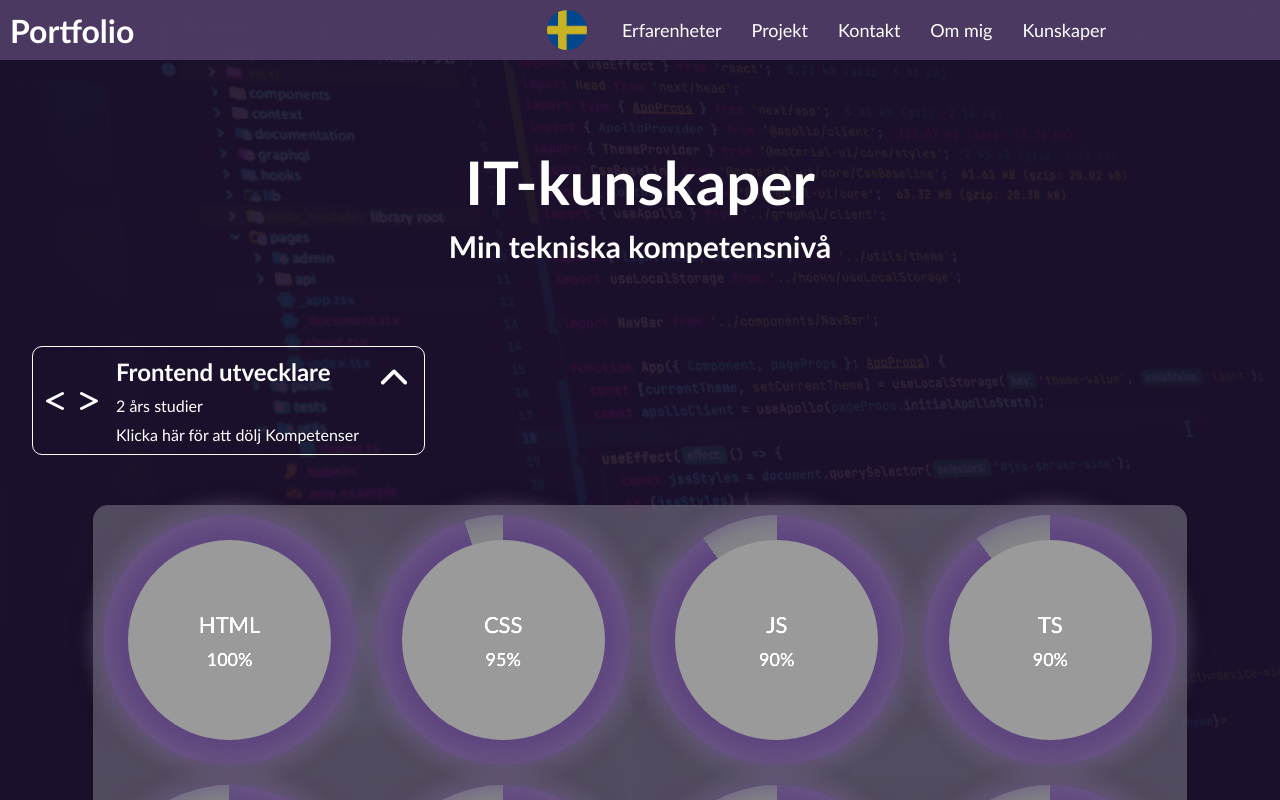
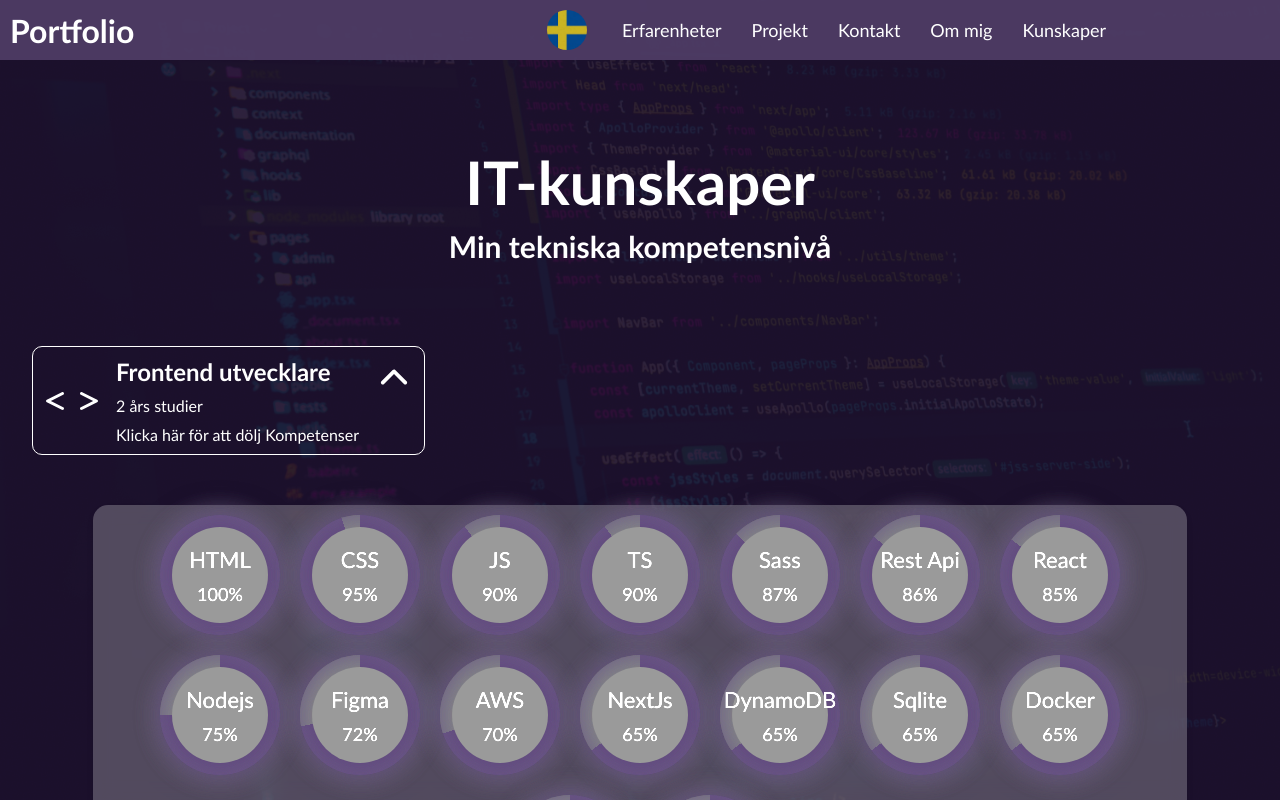
Before and after one commit to josephkhella2010/portofolio, a React (Vite) app in the folder frontend/portfolio/: page / in a window 1280 px wide. Both pictures are taken after a click on the element 228 px from the left and 2090 px from the top of the page. Shown: the part 1690-2490 px from the top of the page. Built offline with nearby package versions, Linux system fonts and the light colour scheme; a web font is replaced by a local one.

Commit message:
fix three

```diff
--- a/frontend/portfolio/src/pages/skills/WebExperienceSection.tsx
+++ b/frontend/portfolio/src/pages/skills/WebExperienceSection.tsx
@@ -113,7 +113,7 @@ export default function WebExperienceSection() {
   );
 }
  */
-import { useEffect, useMemo, useState } from "react";
+/* import { useEffect, useMemo, useState } from "react";
 import styles from "./skill.module.css";
 
 interface WebSkillType {
@@ -205,4 +205,62 @@ export default function WebExperienceSection() {
       ))}
     </div>
   );
+} */
+import { useMemo } from "react";
+import styles from "./skill.module.css";
+
+interface WebSkillType {
+  name: string;
+  scale: number;
 }
+
+export default function WebExperienceSection() {
+  const webSkill: WebSkillType[] = useMemo(
+    () => [
+      { name: "HTML", scale: 100 },
+      { name: "CSS", scale: 95 },
+      { name: "JS", scale: 90 },
+      { name: "TS", scale: 90 },
+      { name: "React", scale: 85 },
+      { name: "Rest Api", scale: 86 },
+      { name: "Sass", scale: 87 },
+      { name: "AWS", scale: 70 },
+      { name: "Nodejs", scale: 75 },
+      { name: "Figma", scale: 72 },
+      { name: "Python", scale: 60 },
+      { name: "NextJs", scale: 65 },
+      { name: "DynamoDB", scale: 65 },
+      { name: "Sqlite", scale: 65 },
+      { name: "Docker", scale: 65 },
+      { name: "Vue", scale: 65 },
+    ],
+    []
+  );
+
+  const sortedSkill = useMemo(
+    () => [...webSkill].sort((a, b) => b.scale - a.scale),
+    [webSkill]
+  );
+
+  return (
+    <div className={styles.progressWrapper}>
+      {sortedSkill.map((item) => (
+        <div key={item.name} className={styles.circle}>
+          <div
+            className={styles.progress}
+            style={
+              {
+                "--deg": `${(item.scale / 100) * 360}deg`,
+              } as any
+            }
+          >
+            <div className={styles.valueContainer}>
+              <p>{item.name}</p>
+              <p>{item.scale}%</p>
+            </div>
+          </div>
+        </div>
+      ))}
+    </div>
+  );
+}
--- a/frontend/portfolio/src/pages/skills/skill.module.css
+++ b/frontend/portfolio/src/pages/skills/skill.module.css
@@ -197,3 +197,49 @@
     font-size: 16px;
   }
 }
+/*  */
+.progressWrapper {
+  display: flex;
+  flex-wrap: wrap;
+  gap: 20px;
+  justify-content: center;
+}
+
+.circle {
+  width: 120px;
+  height: 120px;
+}
+
+.progress {
+  width: 100%;
+  height: 100%;
+  border-radius: 50%;
+  background: conic-gradient(rgb(67 54 84) 0deg, rgb(101 102 103 / 94%) 0deg);
+  animation: fill 1.5s ease forwards;
+  display: flex;
+  align-items: center;
+  justify-content: center;
+  padding: 15px;
+  box-shadow: 0 0 25px rgba(67, 54, 84, 0.9), 0 0 30px rgba(101, 102, 103, 0.6),
+    inset 0 0 25px rgba(67, 54, 84, 0.7),
+    inset 0 0 30px rgba(101, 102, 103, 0.6);
+  filter: brightness(1.35) saturate(1.45);
+}
+
+@keyframes fill {
+  from {
+    background: conic-gradient(rgb(67 54 84) 0deg, rgb(101 102 103 / 94%) 0deg);
+  }
+  to {
+    background: conic-gradient(
+      rgb(67 54 84) var(--deg),
+      rgb(101 102 103 / 94%) var(--deg)
+    );
+  }
+}
+
+.valueContainer {
+  text-align: center;
+  font-size: 14px;
+  color: white;
+}
```
